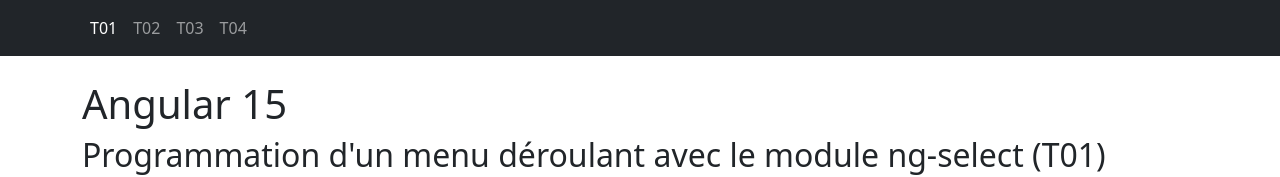
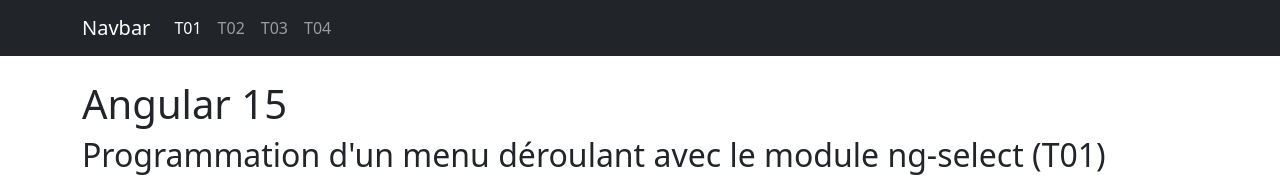
Before and after one commit to ghislaincoutu/angular-e07, an Angular app: page /t01 in a window 1280 px wide. Shown: the top 177 px of the page. Built offline with nearby package versions, Linux system fonts and the light colour scheme.

Commit message:
Exercice Angular

```diff
--- a/angular.json
+++ b/angular.json
@@ -30,9 +30,12 @@
               "src/assets"
             ],
             "styles": [
+              "node_modules/bootstrap/dist/css/bootstrap.css",
               "src/styles.scss"
             ],
-            "scripts": []
+            "scripts": [
+              "node_modules/bootstrap/dist/js/bootstrap.bundle.min.js"
+            ]
           },
           "configurations": {
             "production": {
--- a/src/app/menu/menu.component.html
+++ b/src/app/menu/menu.component.html
@@ -1,8 +1,11 @@
 <nav class="navbar navbar-expand-lg navbar-dark bg-dark">
   <div class="container">
-    <div class="collapse navbar-collapse" id="navbarSupportedContent">
-      <ul class="navbar-nav me-auto mb-2 mb-lg-0">
-        <li class="nav-item">
+    <a class="navbar-brand" href="#">Navbar</a>
+    <button class="navbar-toggler" type="button" data-bs-toggle="collapse" data-bs-target="#navbarNav" aria-controls="menuItems" aria-expanded="false" aria-label="Toggle navigation"><span class="navbar-toggler-icon"></span>
+    </button>
+    <div class="collapse navbar-collapse" id="navbarNav">
+      <ul class="navbar-nav">
+        <li class="nav-item active">
           <a class="nav-link" routerLink="/t01" routerLinkActive="active">T01</a>
         </li>
         <li class="nav-item">
--- a/src/styles.scss
+++ b/src/styles.scss
@@ -1,5 +1,5 @@
 /* You can add global styles to this file, and also import other style files */
-@import "~bootstrap/dist/css/bootstrap.css";
+//@import "~bootstrap/dist/css/bootstrap.css";
 @import "~@ng-select/ng-select/themes/material.theme.css";
 
 .note01 {
```
Also changed, not shown: related_files/README.md, 2 other files (tests, documents, lock files or other folders).
